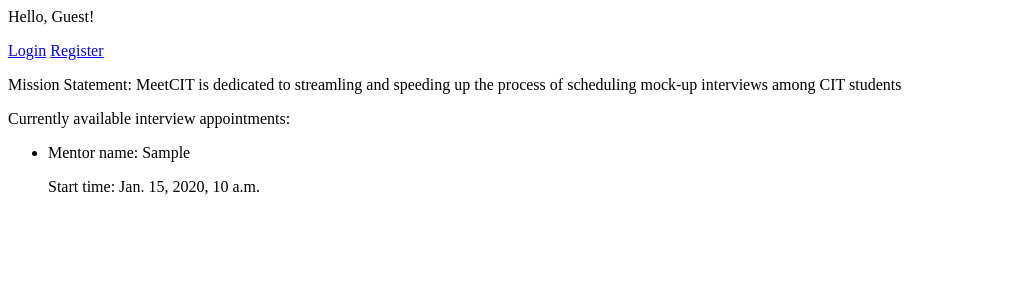
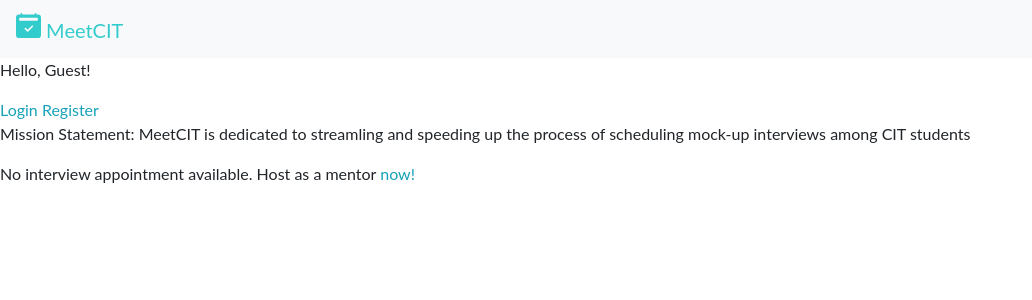
Before and after one commit to Asuka-neko/MeetCIT, a Django app: page /homepage/ in a window 1280 px wide. Shown: the top 300 px of the page, without its empty margins (0-1032 px from the left). Run offline with Django 4.2, Linux system fonts and the light colour scheme; tables that the repository leaves empty hold one stand-in row (values such as "Sample post"); some libraries are stand-ins or nearby versions.

Commit message:
homepage update

```diff
--- a/MeetCIT/cal/templates/homepage/homepage.html
+++ b/MeetCIT/cal/templates/homepage/homepage.html
@@ -1,3 +1,5 @@
+{% extends 'cal/base.html' %}
+
 {% block content %}
 <p>Hello, {{ user.username|default:'Guest' }}!</p>
 <div>
@@ -16,17 +18,21 @@
 {% if earliest_slots_list %}
 <p>Currently available interview appointments:</p>
 <ul>
-    {% for appointment in earliest_slots_list %}
+    {% for query in earliest_slots_list %}
     <li>
-        <p>Mentor name: {{appointment.mentor}}</p>
-        <p>Start time: {{appointment.start_time}}</p>
+        <p>Mentor name: {{query.mentor}}</p>
+        <p>Start time: {{query.start_time}}</p>
+        <form method="post">
+            <a class="btn btn-info left" href="{% url 'cal:booksuccess' query.pk %}"> BOOK ME NOW! </a>
+        </form>
+
     </li>
     {% endfor %}
 </ul>
 
 
 {% else %}
-<p>No interview appointment available. Host as a mentor <a href="">now!</a></p>
+<p>No interview appointment available. Host as a mentor <a href="{% url 'cal:event_new' %}">now!</a></p>
 
 {% endif %}
 {% endblock %}
--- a/MeetCIT/cal/views.py
+++ b/MeetCIT/cal/views.py
@@ -2,6 +2,7 @@ from datetime import datetime, timedelta, date
 from django.shortcuts import render, get_object_or_404
 from django.http import HttpResponse, HttpResponseRedirect
 from django.views import generic
+from django.utils import timezone
 from django.utils.safestring import mark_safe
 from django.contrib.auth.decorators import login_required
 from django.contrib.auth.models import User
@@ -33,8 +34,10 @@ class CalendarView(generic.ListView):
 
 
 def homepage(request):
-    earliest_slots_list = Event.objects.order_by('-start_time')
+    earliest_slots_list = Event.objects.order_by(
+        '-start_time').exclude(available=False).exclude(start_time__lte=timezone.now())
     context = {'earliest_slots_list': earliest_slots_list}
+    print(context)
 
     return render(request, 'homepage/homepage.html', context)
 
```
